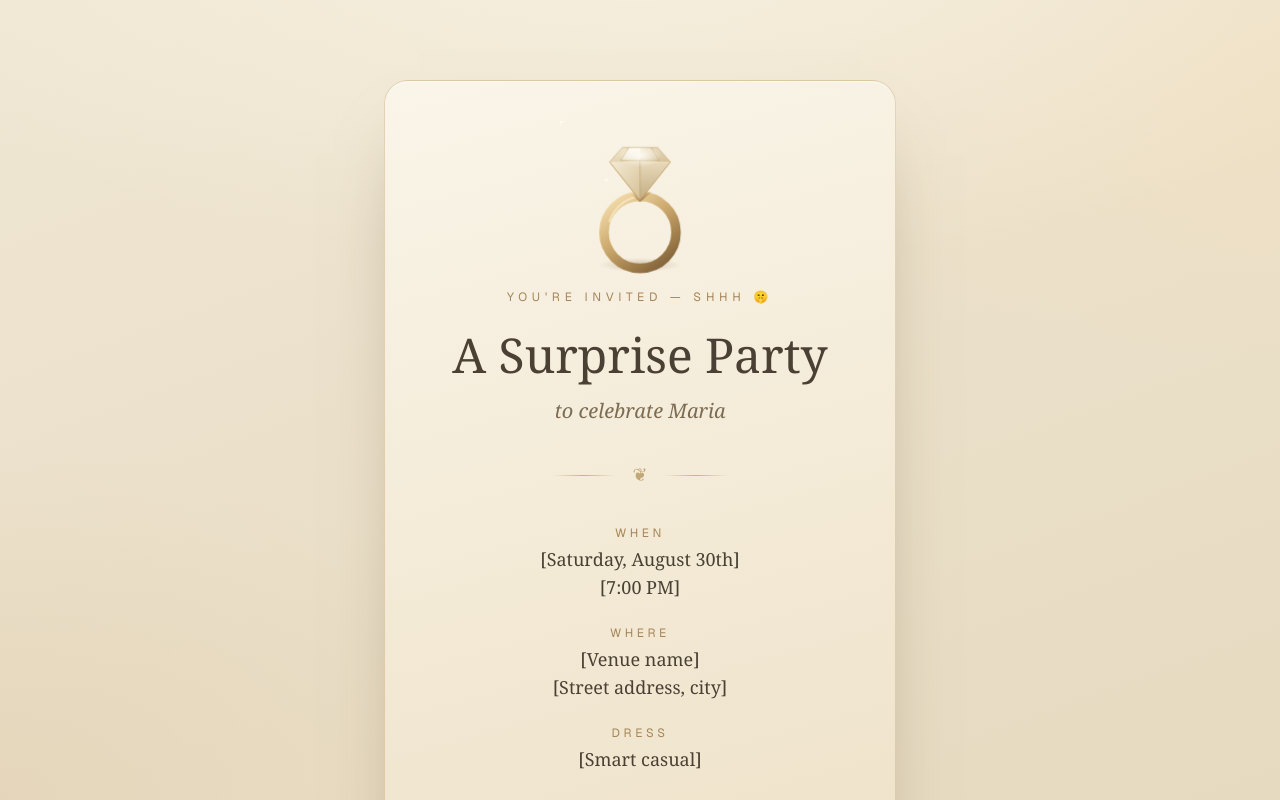
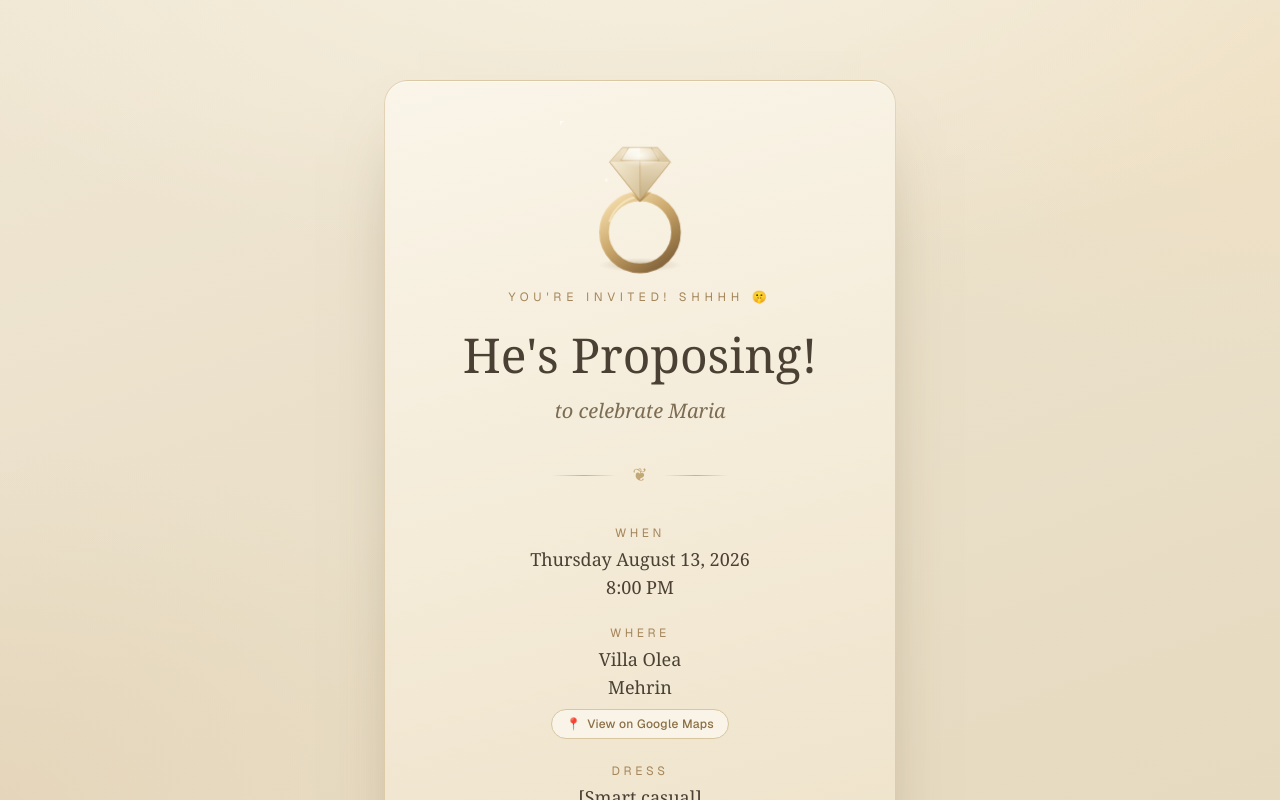
Before and after one commit to michelhabchyy/Georgio-Maria, a Next.js app: page / in a window 1280 px wide. Both pictures are taken after a click on the button "G & M". Shown: the top 800 px of the page. Built offline with nearby package versions, Linux system fonts and the light colour scheme.

Commit message:
Add ring graphic, luxury gradient UI, and Google Maps link

```diff
--- a/src/app/invite.tsx
+++ b/src/app/invite.tsx
@@ -85,7 +85,11 @@ function Letter() {
 
       <dl className="flex flex-col gap-6">
         <Detail label="When" value={[party.date, party.time]} />
-        <Detail label="Where" value={[party.location, party.address]} />
+        <Detail
+          label="Where"
+          value={[party.location, party.address]}
+          href={party.mapUrl}
+        />
         <Detail label="Dress" value={[party.dressCode]} />
       </dl>
 
@@ -105,7 +109,16 @@ function Letter() {
 }
 
 // One "When / Where / Dress" row; hidden entirely if it has no values.
-function Detail({ label, value }: { label: string; value: string[] }) {
+// Pass `href` to add a Google Maps link beneath the values.
+function Detail({
+  label,
+  value,
+  href,
+}: {
+  label: string;
+  value: string[];
+  href?: string;
+}) {
   const parts = value.filter(Boolean);
   if (parts.length === 0) return null;
   return (
@@ -120,6 +133,16 @@ function Detail({ label, value }: { label: string; value: string[] }) {
           </span>
         ))}
       </dd>
+      {href && (
+        <a
+          href={href}
+          target="_blank"
+          rel="noopener noreferrer"
+          className="mt-2 inline-flex items-center gap-1.5 rounded-full border border-[#d8c6a0] bg-[#fffdf7]/60 px-3.5 py-1.5 text-xs font-medium tracking-wide text-[#8a6f45] transition-colors hover:border-[#a5865a] hover:text-[#4a4034]"
+        >
+          <span aria-hidden>📍</span> View on Google Maps
+        </a>
+      )}
     </div>
   );
 }
--- a/src/lib/config.ts
+++ b/src/lib/config.ts
@@ -5,26 +5,30 @@
 
 export const party = {
   // Small line above the title.
-  eyebrow: "You're invited — shhh 🤫",
+  eyebrow: "You're invited! SHHHH 🤫",
 
   // The big title of the invitation.
-  title: "A Surprise Party",
+  title: "He's Proposing!",
 
   // Who / what it's for. Leave "" to hide.
   subtitle: "to celebrate Maria",
 
   // The essentials. Any field left as "" is simply not shown.
-  date: "[Saturday, August 30th]",
-  time: "[7:00 PM]",
-  location: "[Venue name]",
-  address: "[Street address, city]",
+  date: "Thursday August 13, 2026",
+  time: "8:00 PM",
+  location: "Villa Olea",
+  address: "Mehrin",
+
+  // Paste your Google Maps link here (e.g. https://maps.app.goo.gl/xxxx or a
+  // full https://www.google.com/maps/... URL). Leave "" to hide the map link.
+  mapUrl: "https://maps.app.goo.gl/4mZ7iyjarBCAyC9o6?g_st=ic",
 
   // Optional extras — set to "" to hide.
   dressCode: "[Smart casual]",
   note: "Please arrive 15 minutes early so we're all in place before she walks in.",
 
   // The big reminder that it's a secret.
-  secretNote: "It's a surprise — please don't say a word to Maria!",
+  secretNote: "It's a surprise, kindly no word to Maria!",
 
   // Initials on the wax seal of the envelope.
   sealInitials: "G & M",
```
